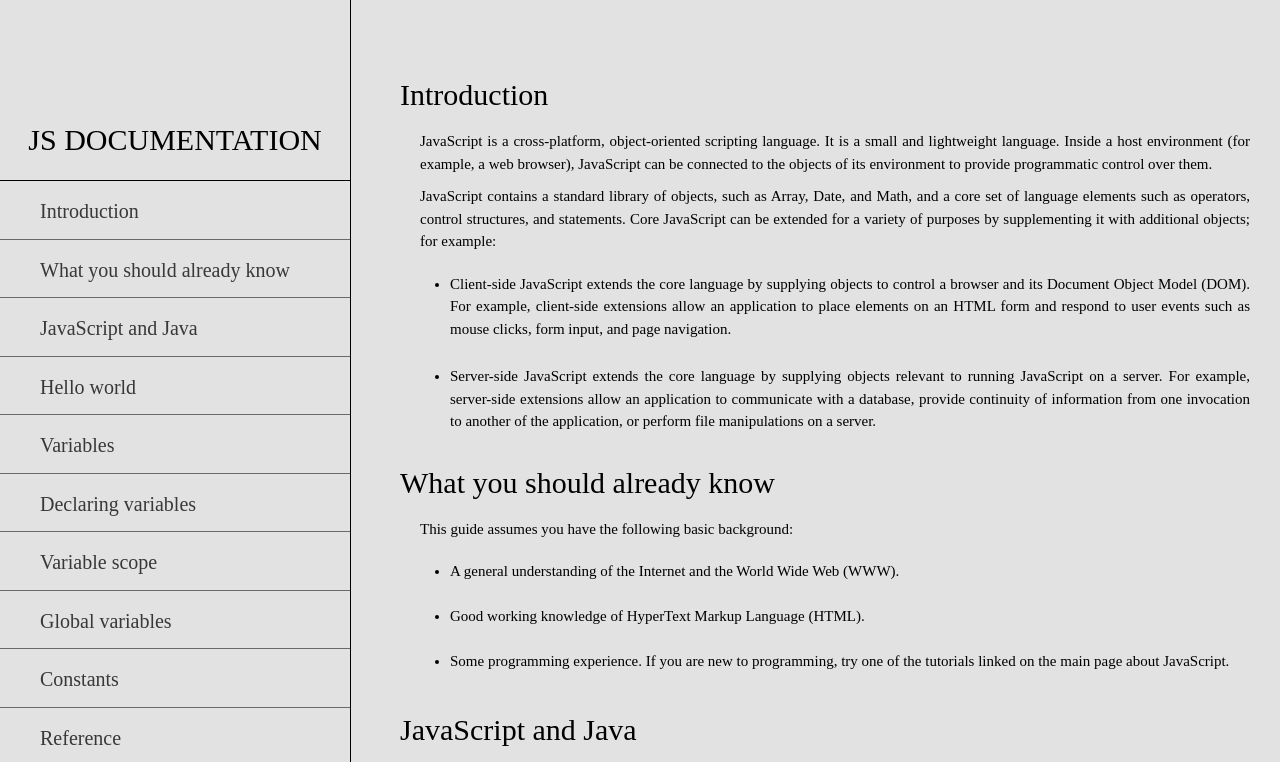
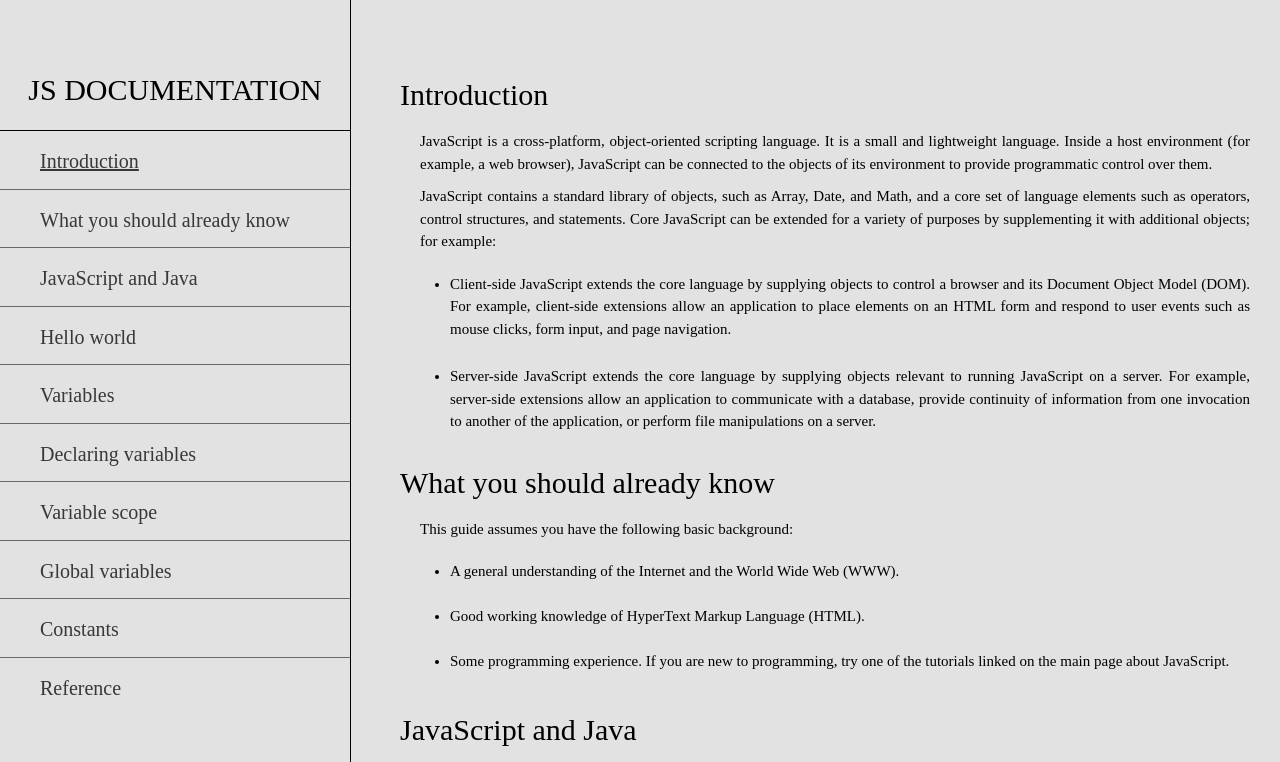
Before and after one commit to turavinin/javascript-page, a plain HTML site: page index.html in a window 1280 px wide. In both pictures the pointer is over the link "Introduction". Shown: the top 762 px of the page. Drawn offline with Linux system fonts and the light colour scheme.

Commit message:
Finish project

```diff
--- a/styles/styles.css
+++ b/styles/styles.css
@@ -327,7 +327,7 @@ body {
   left: 0;
   overflow-x: hidden;
   overflow-y: hidden;
-  padding-top: 100px;
+  padding-top: 50px;
   border-right: 1px solid #000000;
 }
 
@@ -368,6 +368,9 @@ body {
   font-size: 2rem;
 }
 
+.nav-ul > li > a:hover {
+  text-decoration: underline;
+}
 
 
               /* MAIN */
@@ -378,57 +381,4 @@ body {
   text-align: justify;
 }
 
-
-
-
-
-
-
-
-
-/*
-#nav-hdr {
-  font-size: 3rem;
-  margin: 25px 0;
 }
-
-.nav-ul {
-  font-size: 2.5rem;
-  text-align: start;
-  line-height: 1.5;
-  height: 150px;
-
-  border: 1px solid #000000;
-
-  overflow-x: hidden;
-  overflow-y: auto;
-}
-
-.nav-ul > li {
-  position: relative;
-  display: list-item;
-  border-bottom: 1px solid #696969;
-  padding-left: 10px;
-}
-
-.nav-ul > li:last-of-type {
-  position: relative;
-  display: list-item;
-  border-bottom: none;
-}
-
-.nav-ul > li > a {
-  text-decoration: none;
-  color: #383838;
-  font-size: 2rem;
-}
-
-
-
-
-
-
-
-
-
-}
```
